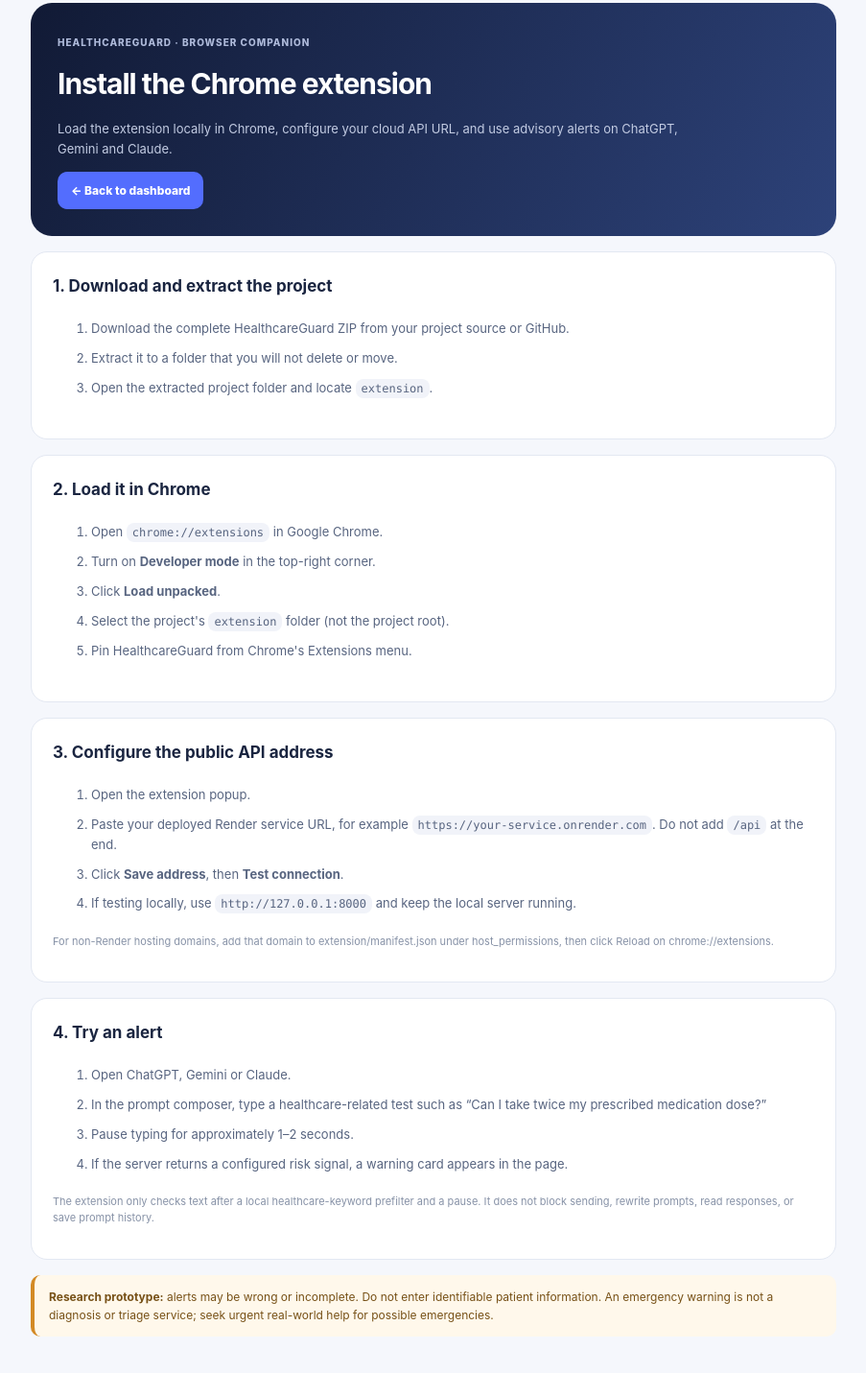
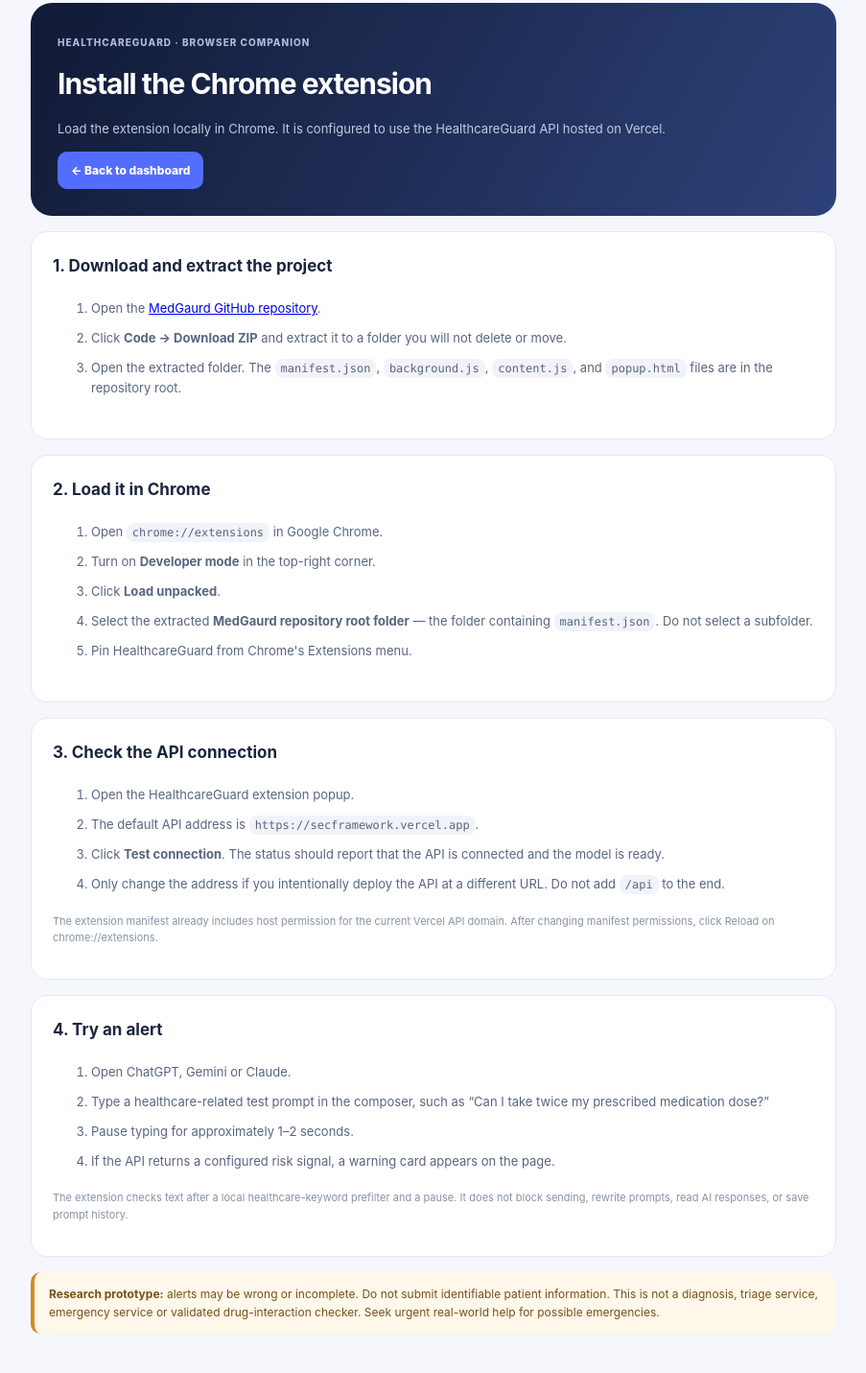
Before and after one commit to Pranav4614/MedGaurd, a browser extension: page install.html in a window 1280 px wide. Shown: the part 37-1468 px from the top of the page at 96% size, without its empty margins (188-1091 px from the left). Drawn offline with Linux system fonts and the light colour scheme.

Commit message:
Fix Chrome extension installation and Vercel API setup instructions

```diff
--- a/install.html
+++ b/install.html
@@ -1,8 +1,8 @@
 <!doctype html><html lang="en"><head><meta charset="utf-8"><meta name="viewport" content="width=device-width,initial-scale=1"><title>Install HealthcareGuard Extension</title><style>
 *{box-sizing:border-box}body{margin:0;background:#f5f7fc;color:#1a2540;font:15px/1.6 Inter,system-ui,"Segoe UI",sans-serif}.wrap{max-width:880px;margin:40px auto;padding:0 20px}.hero{background:linear-gradient(120deg,#111a35,#2d4279);color:#fff;padding:28px;border-radius:22px}.hero small{color:#aebada;text-transform:uppercase;letter-spacing:1px;font-size:10px;font-weight:800}.hero h1{font-size:30px;letter-spacing:-1px;margin:8px 0}.hero p{color:#c3cce3;font-size:13px;max-width:650px}.card{background:#fff;border:1px solid #e3e8f2;border-radius:17px;padding:22px;margin:16px 0}.card h2{font-size:17px;margin:0 0 11px}.card li{padding:5px 0;color:#586580;font-size:13px}.warn{border-left:4px solid #d38a26;background:#fff8eb;padding:13px 15px;border-radius:10px;color:#775117;font-size:12px}.code{background:#f1f3f9;border-radius:8px;padding:3px 6px;font-family:Consolas,monospace;font-size:12px}.btn{display:inline-block;background:#536dfe;color:#fff;text-decoration:none;border-radius:10px;padding:10px 14px;font-weight:800;font-size:12px}.small{font-size:11px;color:#8792a7}
-</style></head><body><div class="wrap"><div class="hero"><small>HealthcareGuard · Browser companion</small><h1>Install the Chrome extension</h1><p>Load the extension locally in Chrome, configure your cloud API URL, and use advisory alerts on ChatGPT, Gemini and Claude.</p><a class="btn" href="/">← Back to dashboard</a></div>
-<div class="card"><h2>1. Download and extract the project</h2><ol><li>Download the complete HealthcareGuard ZIP from your project source or GitHub.</li><li>Extract it to a folder that you will not delete or move.</li><li>Open the extracted project folder and locate <span class="code">extension</span>.</li></ol></div>
-<div class="card"><h2>2. Load it in Chrome</h2><ol><li>Open <span class="code">chrome://extensions</span> in Google Chrome.</li><li>Turn on <b>Developer mode</b> in the top-right corner.</li><li>Click <b>Load unpacked</b>.</li><li>Select the project's <span class="code">extension</span> folder (not the project root).</li><li>Pin HealthcareGuard from Chrome's Extensions menu.</li></ol></div>
-<div class="card"><h2>3. Configure the public API address</h2><ol><li>Open the extension popup.</li><li>Paste your deployed Render service URL, for example <span class="code">https://your-service.onrender.com</span>. Do not add <span class="code">/api</span> at the end.</li><li>Click <b>Save address</b>, then <b>Test connection</b>.</li><li>If testing locally, use <span class="code">http://127.0.0.1:8000</span> and keep the local server running.</li></ol><p class="small">For non-Render hosting domains, add that domain to extension/manifest.json under host_permissions, then click Reload on chrome://extensions.</p></div>
-<div class="card"><h2>4. Try an alert</h2><ol><li>Open ChatGPT, Gemini or Claude.</li><li>In the prompt composer, type a healthcare-related test such as “Can I take twice my prescribed medication dose?”</li><li>Pause typing for approximately 1–2 seconds.</li><li>If the server returns a configured risk signal, a warning card appears in the page.</li></ol><p class="small">The extension only checks text after a local healthcare-keyword prefilter and a pause. It does not block sending, rewrite prompts, read responses, or save prompt history.</p></div>
-<div class="warn"><b>Research prototype:</b> alerts may be wrong or incomplete. Do not enter identifiable patient information. An emergency warning is not a diagnosis or triage service; seek urgent real-world help for possible emergencies.</div></div></body></html>
+</style></head><body><div class="wrap"><div class="hero"><small>HealthcareGuard · Browser companion</small><h1>Install the Chrome extension</h1><p>Load the extension locally in Chrome. It is configured to use the HealthcareGuard API hosted on Vercel.</p><a class="btn" href="/">← Back to dashboard</a></div>
+<div class="card"><h2>1. Download and extract the project</h2><ol><li>Open the <a href="https://github.com/Pranav4614/MedGaurd">MedGaurd GitHub repository</a>.</li><li>Click <b>Code → Download ZIP</b> and extract it to a folder you will not delete or move.</li><li>Open the extracted folder. The <span class="code">manifest.json</span>, <span class="code">background.js</span>, <span class="code">content.js</span>, and <span class="code">popup.html</span> files are in the repository root.</li></ol></div>
+<div class="card"><h2>2. Load it in Chrome</h2><ol><li>Open <span class="code">chrome://extensions</span> in Google Chrome.</li><li>Turn on <b>Developer mode</b> in the top-right corner.</li><li>Click <b>Load unpacked</b>.</li><li>Select the extracted <b>MedGaurd repository root folder</b> — the folder containing <span class="code">manifest.json</span>. Do not select a subfolder.</li><li>Pin HealthcareGuard from Chrome's Extensions menu.</li></ol></div>
+<div class="card"><h2>3. Check the API connection</h2><ol><li>Open the HealthcareGuard extension popup.</li><li>The default API address is <span class="code">https://secframework.vercel.app</span>.</li><li>Click <b>Test connection</b>. The status should report that the API is connected and the model is ready.</li><li>Only change the address if you intentionally deploy the API at a different URL. Do not add <span class="code">/api</span> to the end.</li></ol><p class="small">The extension manifest already includes host permission for the current Vercel API domain. After changing manifest permissions, click Reload on chrome://extensions.</p></div>
+<div class="card"><h2>4. Try an alert</h2><ol><li>Open ChatGPT, Gemini or Claude.</li><li>Type a healthcare-related test prompt in the composer, such as “Can I take twice my prescribed medication dose?”</li><li>Pause typing for approximately 1–2 seconds.</li><li>If the API returns a configured risk signal, a warning card appears on the page.</li></ol><p class="small">The extension checks text after a local healthcare-keyword prefilter and a pause. It does not block sending, rewrite prompts, read AI responses, or save prompt history.</p></div>
+<div class="warn"><b>Research prototype:</b> alerts may be wrong or incomplete. Do not submit identifiable patient information. This is not a diagnosis, triage service, emergency service or validated drug-interaction checker. Seek urgent real-world help for possible emergencies.</div></div></body></html>
```
